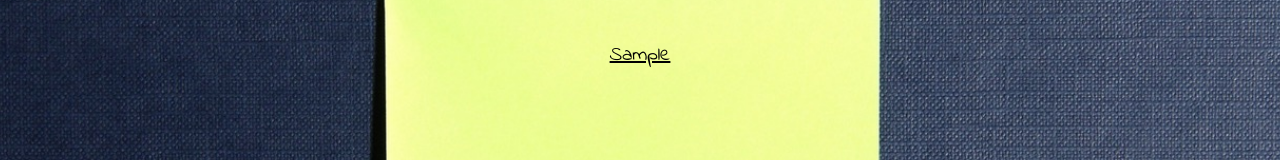
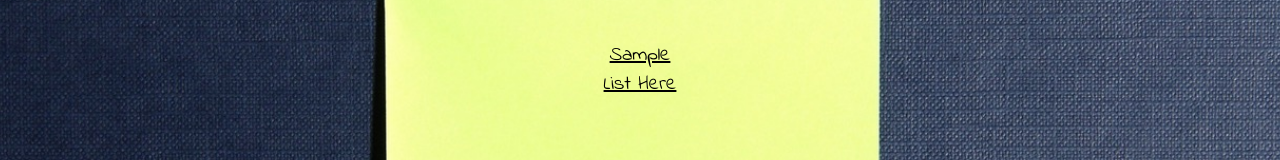
Before and after one commit to NYCgirlLearnsToCode/js-exercise2, a plain HTML site: page index.html in a window 1280 px wide. Both pictures are taken after typing "Sample" into the empty fields and a click on the button "Add To Do!". Shown: the part 400-560 px from the top of the page. Drawn offline with Linux system fonts and the light colour scheme.

```diff
--- a/index.html
+++ b/index.html
@@ -2,7 +2,7 @@
 <html lang="en">
 <head>
 	<meta charset="utf-8">
-	<meta name="viewport" content="width=device-width,initial-scale=1">
+	<meta name="viewport" content="width=device-width, initial-scale=1">
 	<meta http-equiv="X-UA-Compatible" content="IE=edge"> <!--tells IE to use the most recent to render-->
 	<link rel="stylesheet" href="css/style.css">
 	<title>JS Exercise 2</title>
@@ -18,6 +18,7 @@
 	</form>
 
 	<ul id="to-do-list">
+	<li class= "checked">List Here</li>
 
 	</ul>
 	</div>
--- a/js/app.js
+++ b/js/app.js
@@ -9,9 +9,13 @@
 	if(userInput.value === ' '){
 		return false;//stops any other code from executing underneath
 	}
-	toDoList.innerHTML += '<li>' + userInput.value + '</li>';
+	toDoList.innerHTML = '<li>' + userInput.value + '</li>' + toDoList.innerHTML ;//the order counts puts new li on top
+
+	// userInput.appendChild(toDoList);
+	// document.getElementById('user-input').
 
 	userInput.value = ' ';
+
 }
 
 userSubmit.addEventListener('click', addToDo, false);
```
Also changed, not shown: css/style.css (line endings or trailing spaces).
